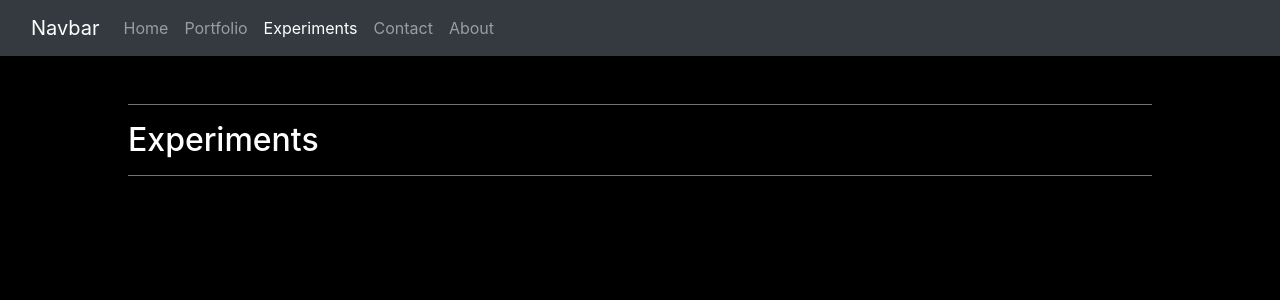
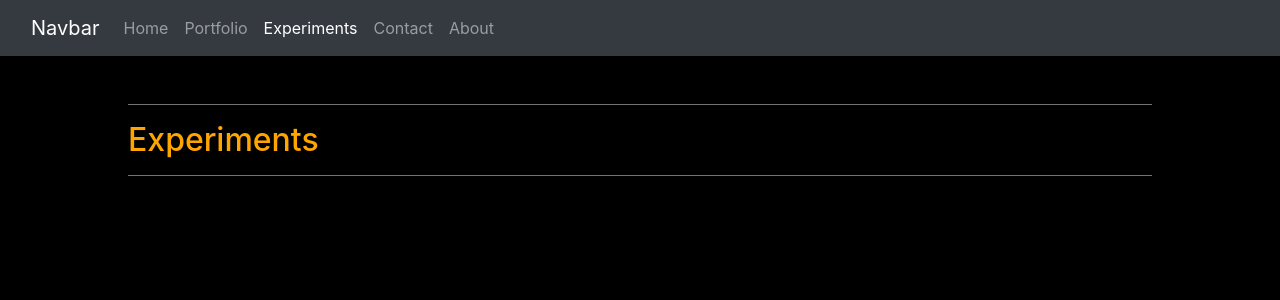
Before and after one commit to DoctorTone/drt_demo, a React (Create React App) app: page /experiments in a window 1280 px wide. Shown: the top 300 px of the page. Built offline with nearby package versions, Linux system fonts and the light colour scheme; what react-three-fiber would draw is missing.

Commit message:
Set colours for each page.

```diff
--- a/src/demoStyles.css
+++ b/src/demoStyles.css
@@ -11,7 +11,9 @@ body,
 body {
   background: black;
 }
-
+.orangeText {
+  color: orange;
+}
 .front {
   z-index: 1000;
 }
--- a/src/pages/Experiments.js
+++ b/src/pages/Experiments.js
@@ -6,7 +6,7 @@ const Experiments = () => {
     <div>
       <Navbar activeLink="Experiments" />
       <hr className="mt-5 h-line" />
-      <h2 className="indent">Experiments</h2>
+      <h2 className="indent orangeText">Experiments</h2>
       <hr className="h-line mb-5" />
     </div>
   );
--- a/src/pages/Portfolio.js
+++ b/src/pages/Portfolio.js
@@ -13,7 +13,7 @@ const Portfolio = () => {
     <div>
       <Navbar activeLink="Portfolio" />
       <hr className="mt-5 h-line" />
-      <h2 className="indent">Portfolio</h2>
+      <h2 className="indent orangeText">Portfolio</h2>
       <hr className="h-line mb-5" />
       <div className="container">
         <div className="row">
```
